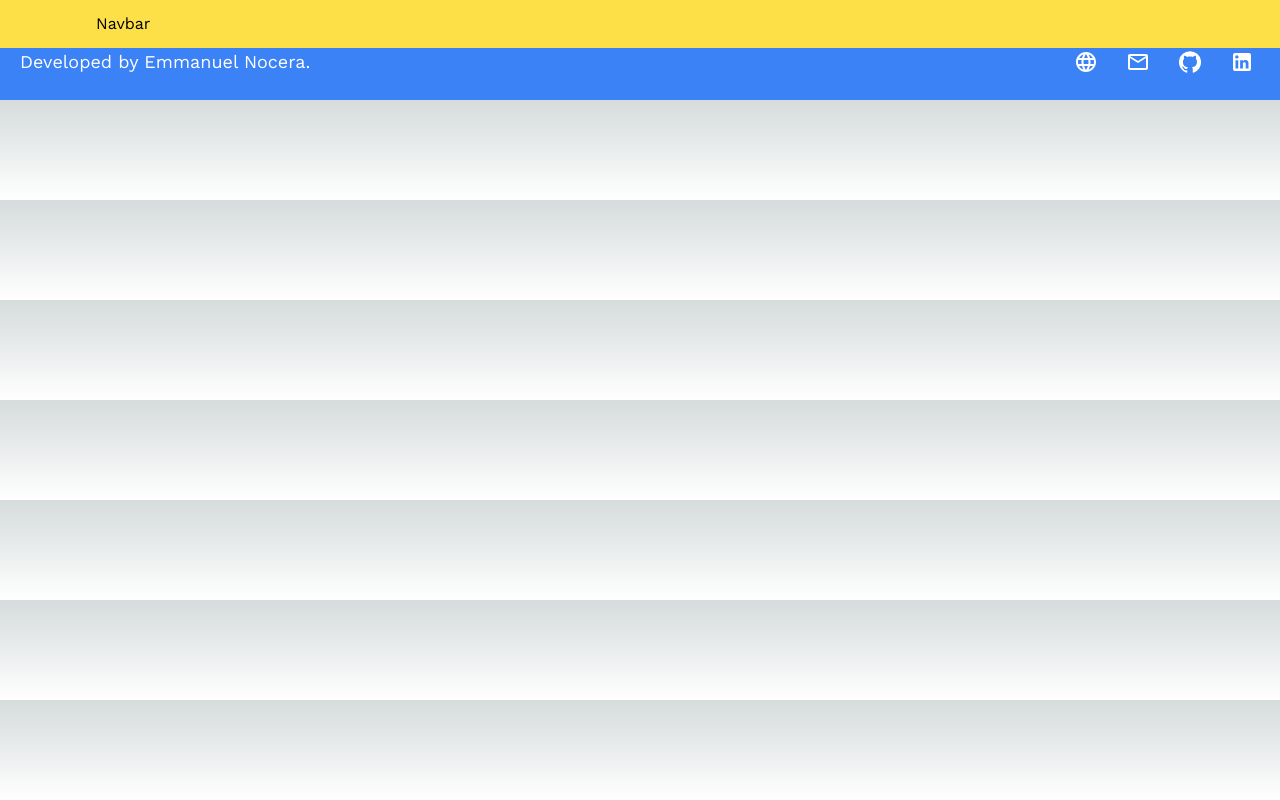
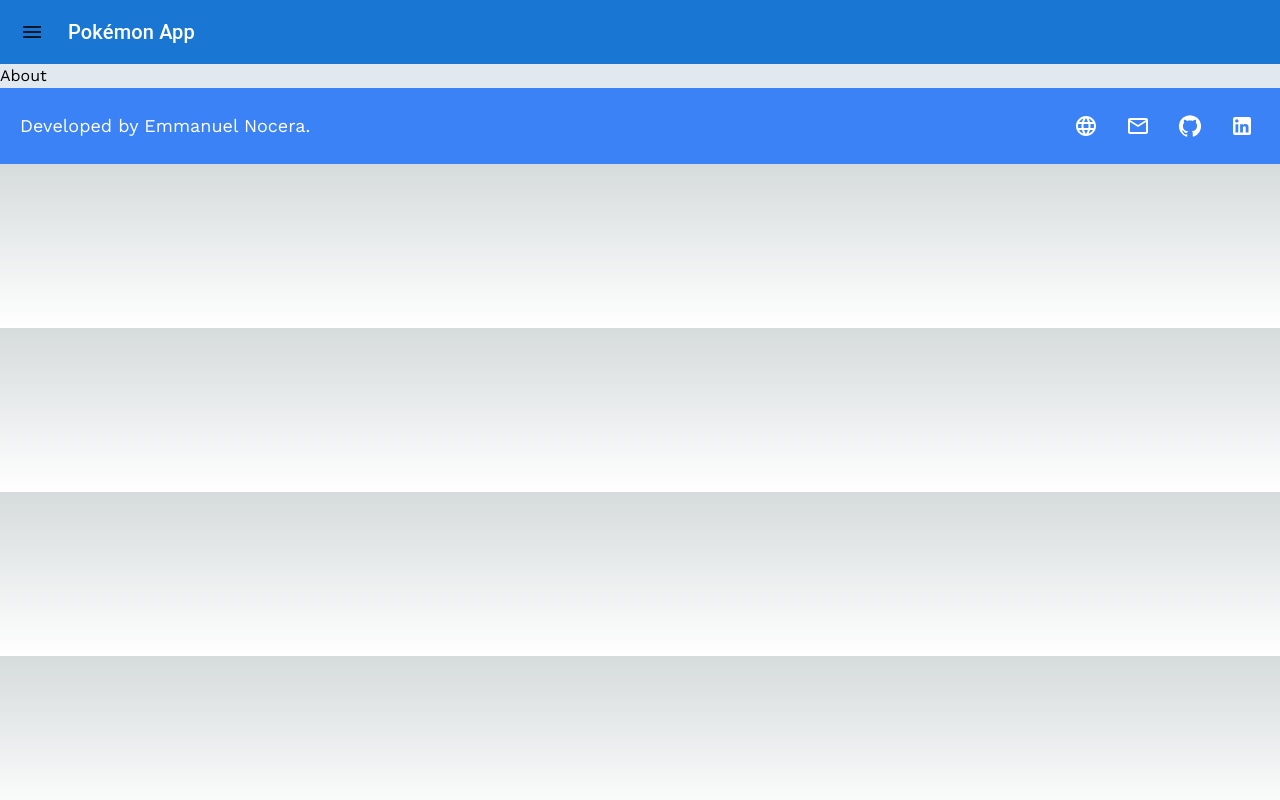
Before and after one commit to emanocera89/pokemon-project, a Next.js app: page /about in a window 1280 px wide. Built offline with nearby package versions, Linux system fonts and the light colour scheme.

Commit message:
added content to Navbar

```diff
--- a/src/components/navbar.tsx
+++ b/src/components/navbar.tsx
@@ -1,7 +1,23 @@
+import AppBar from '@mui/material/AppBar'
+import Box from '@mui/material/Box'
+import Toolbar from '@mui/material/Toolbar'
+import Typography from '@mui/material/Typography'
+import IconButton from '@mui/material/IconButton'
+import MenuIcon from '@mui/icons-material/Menu'
+
 export default function Navbar() {
-    return (
-        <div className="flex flex-col justify-between px-24 py-3 bg-yellow-300 fixed w-full">
-            Navbar
-        </div>
-    )
+  return (
+    <Box sx={{ flexGrow: 1 }}>
+      <AppBar position='static' className='bg-yellow-400 fixed shadow-sm z-50'>
+        <Toolbar>
+          <IconButton edge='start' color='inherit' aria-label='menu' sx={{ mr: 2 }}>
+            <MenuIcon className='text-slate-900' />
+          </IconButton>
+          <Typography variant='h6' color='inherit' component='div' className='text-slate-900'>
+            Pokémon App
+          </Typography>
+        </Toolbar>
+      </AppBar>
+    </Box>
+  );
 }
```
